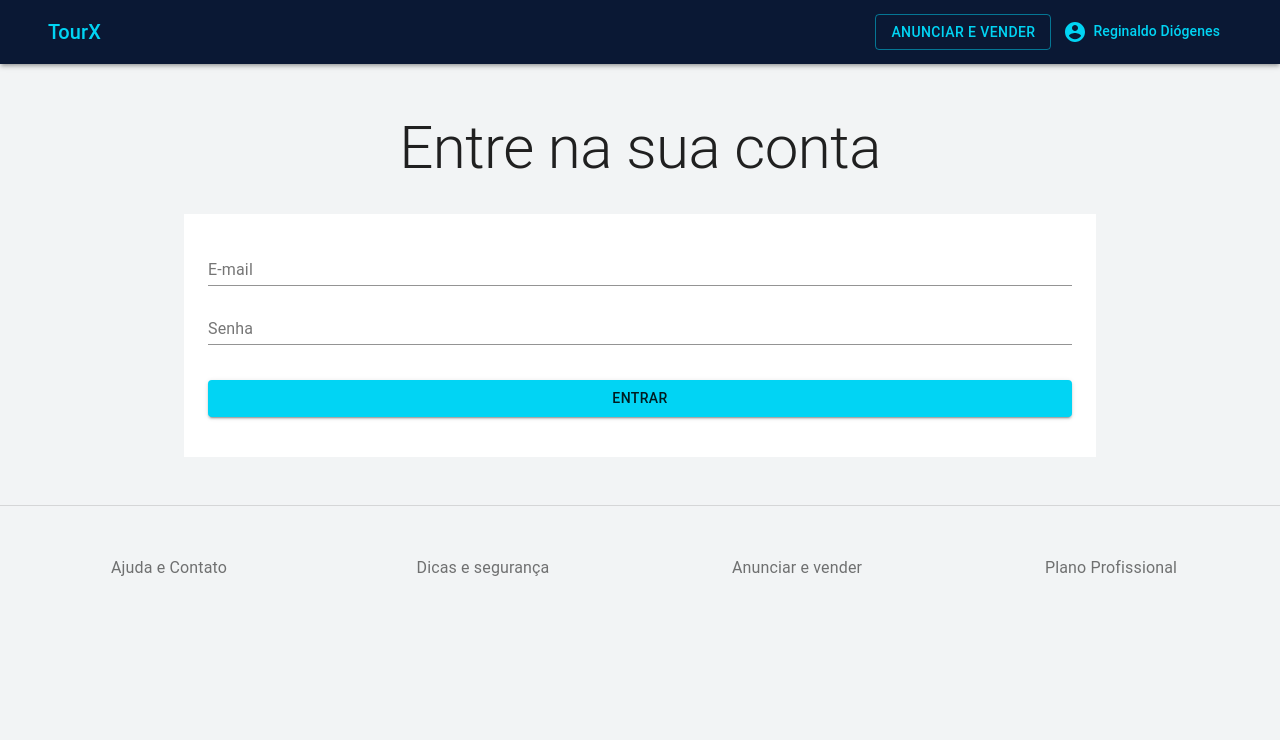
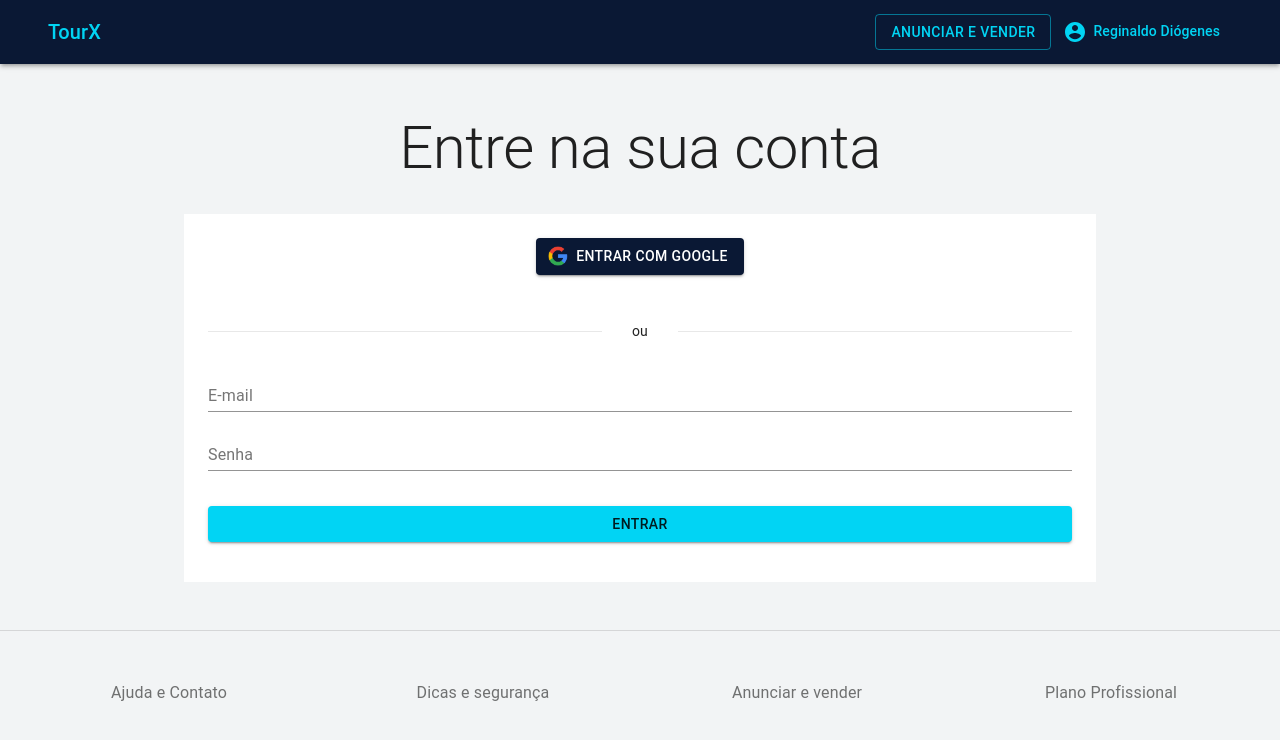
Before and after one commit to reginaldodlneto/tourx, a Next.js app: page /auth/signin in a window 1280 px wide. Shown: the top 740 px of the page. Built offline with nearby package versions, Linux system fonts and the light colour scheme; no server answers.

Commit message:
adicionando login com google

```diff
--- a/pages/api/auth/[...nextauth].js
+++ b/pages/api/auth/[...nextauth].js
@@ -4,6 +4,11 @@
 
 export default NextAuth({
   providers: [
+    Providers.Google({
+      clientId: process.env.GOOGLE_CLIENT_ID,
+      clientSecret: process.env.GOOGLE_CLIENT_SECRET
+    }),
+
     Providers.Credentials({
       name: 'Credentials',
       async authorize(credentials) {
--- a/pages/auth/signin/index.js
+++ b/pages/auth/signin/index.js
@@ -1,3 +1,4 @@
+import Image from 'next/image'
 import { Formik } from 'formik'
 import axios from 'axios'
 import { useRouter } from 'next/router'
@@ -29,6 +30,11 @@
 
   console.log(session)
 
+  const handleGoogleLogin = () =>
+    signIn('google', {
+      callbackUrl: 'http://localhost:3000/user/dashboard'
+    })
+
   const handleFormSubmit = async values => {
     signIn('credentials', {
       email: values.email,
@@ -52,6 +58,28 @@
 
       <Container maxWidth="md">
         <Box className={classes.box}>
+          <Box display="flex" justifyContent="center">
+            <Button
+              variant="contained"
+              color="primary"
+              startIcon={
+                <Image
+                  src="/images/logo_google.svg"
+                  width={20}
+                  height={20}
+                  alt="Login com Google"
+                />
+              }
+              onClick={handleGoogleLogin}
+            >
+              Entrar com Google
+            </Button>
+          </Box>
+
+          <Box className={classes.orSeparator}>
+            <span>ou</span>
+          </Box>
+
           <Formik
             initialValues={initialValues}
             validationSchema={validationSchema}
--- a/pages/auth/signin/styles.js
+++ b/pages/auth/signin/styles.js
@@ -20,6 +20,20 @@
   },
   errorMessage: {
     margin: '20px 0'
+  },
+  orSeparator: {
+    display: 'flex',
+    justifyContent: 'center',
+    alignItems: 'center',
+    backgroundColor: '#e8e8e8',
+    width: '100%',
+    height: 1,
+    margin: theme.spacing(7, 0, 4),
+
+    '& span': {
+      backgroundColor: 'white',
+      padding: '0 30px'
+    }
   }
 }))
 
```
Also changed, not shown: public/images/logo_google.svg (added).
